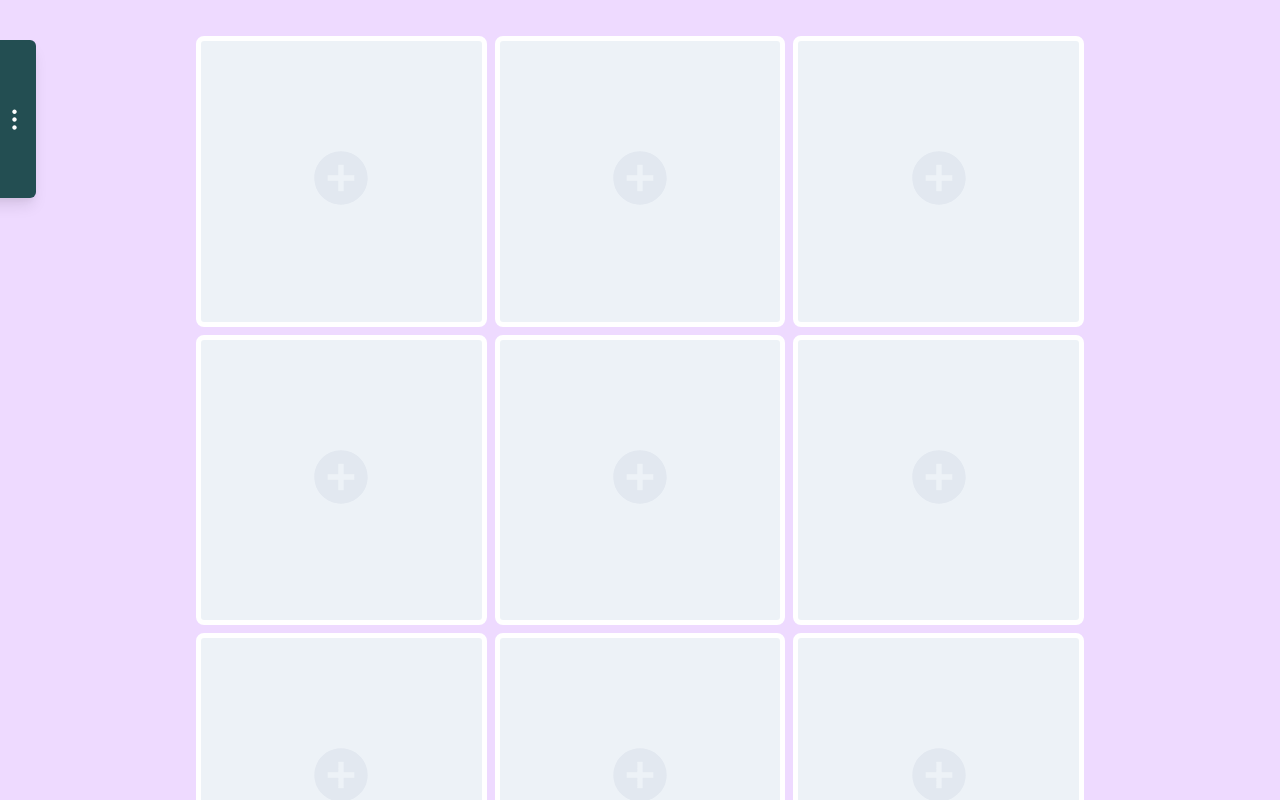
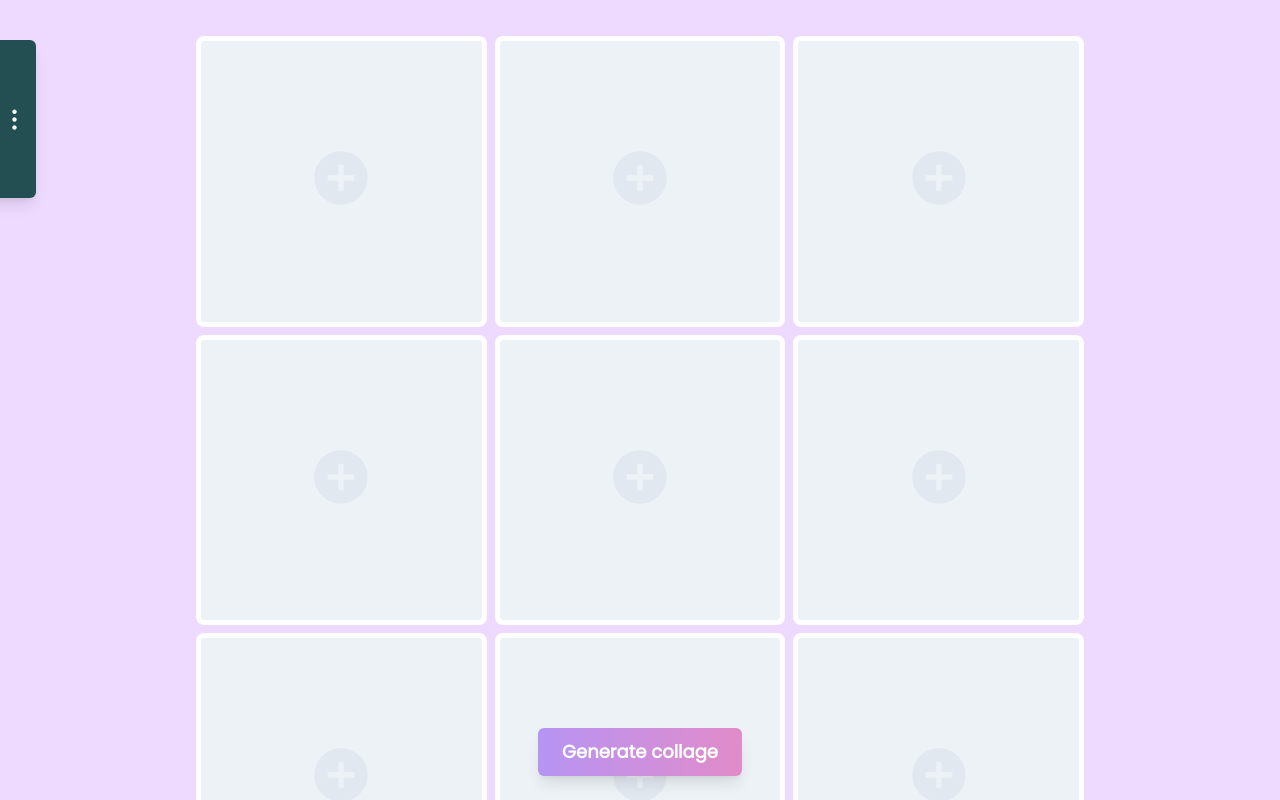
Before and after one commit to witchtrash/three-by, a Next.js app: page / in a window 1280 px wide. Shown: the top 800 px of the page. Built offline with nearby package versions, Linux system fonts and the light colour scheme.

Commit message:
Add generator for non-mobile

```diff
--- a/package.json
+++ b/package.json
@@ -18,6 +18,7 @@
     "@fontsource/lexend": "^4.5.1",
     "@fontsource/poppins": "^4.5.0",
     "framer-motion": "^4.1.17",
+    "html-to-image": "^1.9.0",
     "next": "^11.1.2",
     "react": "^17.0.2",
     "react-colorful": "^5.5.0",
--- a/src/components/Grid.tsx
+++ b/src/components/Grid.tsx
@@ -2,9 +2,15 @@ import React from 'react';
 import { SimpleGrid } from '@chakra-ui/layout';
 import { GridItem } from 'components/GridItem';
 
-export const Grid = () => {
+// eslint-disable-next-line react/display-name
+export const Grid = React.forwardRef<HTMLDivElement>(function Grid(
+  _props,
+  ref
+) {
   return (
     <SimpleGrid
+      ref={ref}
+      className="grid"
       columns={{
         base: 1,
         md: 3,
@@ -22,4 +28,4 @@ export const Grid = () => {
       ))}
     </SimpleGrid>
   );
-};
+});
--- a/src/components/GridItem/Toolbar.tsx
+++ b/src/components/GridItem/Toolbar.tsx
@@ -61,6 +61,7 @@ export const Toolbar = (props: ToolbarProps) => {
       backgroundColor="white"
       opacity="0.6"
       borderEndStartRadius="md"
+      className="generate-hidden"
     >
       <Stack p="1" onClick={e => e.stopPropagation()}>
         <Tooltip label="Crop">
--- a/src/components/Layout/Layout.tsx
+++ b/src/components/Layout/Layout.tsx
@@ -1,4 +1,4 @@
-import React, { useContext } from 'react';
+import React from 'react';
 import { Box } from '@chakra-ui/react';
 import { Header } from './Header';
 import { AppContext } from 'app-context';
@@ -8,7 +8,7 @@ interface LayoutProps {
 }
 
 export const Layout = (props: LayoutProps) => {
-  const context = useContext(AppContext);
+  const context = React.useContext(AppContext);
 
   return (
     <Box
--- a/src/pages/index.tsx
+++ b/src/pages/index.tsx
@@ -1,17 +1,71 @@
-import React, { useContext } from 'react';
+import React from 'react';
+import { Center, Button, useMediaQuery, Box } from '@chakra-ui/react';
 import { Layout } from 'components/Layout';
-import { Center } from '@chakra-ui/react';
+import { Grid } from 'components/Grid';
+import { toJpeg } from 'html-to-image';
 import { AppContext } from 'app-context';
-import { Grid } from 'components/Grid';
 
 const Index = () => {
-  const context = useContext(AppContext);
+  const gridRef = React.createRef<HTMLDivElement>();
+  const linkRef = React.createRef<HTMLAnchorElement>();
+  const context = React.useContext(AppContext);
+  const [largerThanSm] = useMediaQuery('(min-width: 768px');
+
+  const filterNode = (node: HTMLElement): boolean => {
+    return !node.classList.contains('generate-hidden');
+  };
+
+  const generateCollage = React.useCallback(() => {
+    if (!gridRef.current) {
+      return;
+    }
+
+    toJpeg(gridRef.current, {
+      quality: 0.98,
+      filter: filterNode,
+      backgroundColor: context.backgroundColor,
+    }).then(data => {
+      if (!linkRef.current) {
+        return;
+      }
+
+      linkRef.current.download = 'my-image-name.png';
+      linkRef.current.href = data;
+      linkRef.current.click();
+    });
+  }, [gridRef, linkRef, context.backgroundColor]);
 
   return (
     <Layout>
+      {largerThanSm ? (
+        <Button
+          className="generate-hidden"
+          position="fixed"
+          bgGradient="linear(to-r, purple.300, pink.300)"
+          backgroundSize="150%"
+          backgroundPosition="0 0"
+          color="white"
+          zIndex="1000"
+          bottom="0"
+          left="50%"
+          size="lg"
+          transform="translate(-50%, -50%)"
+          boxShadow="lg"
+          onClick={generateCollage}
+          transition="0.2s ease-in-out background-position"
+          _hover={{
+            backgroundPosition: '100% 100%',
+          }}
+        >
+          Generate collage
+        </Button>
+      ) : null}
       <Center w="full" h="full" minH="100vh">
-        <Grid />
+        <Grid ref={gridRef} />
       </Center>
+      <Box display="hidden">
+        <a ref={linkRef} />
+      </Box>
     </Layout>
   );
 };
```
Also changed, not shown: 1 other file (tests, documents, lock files or other folders).
